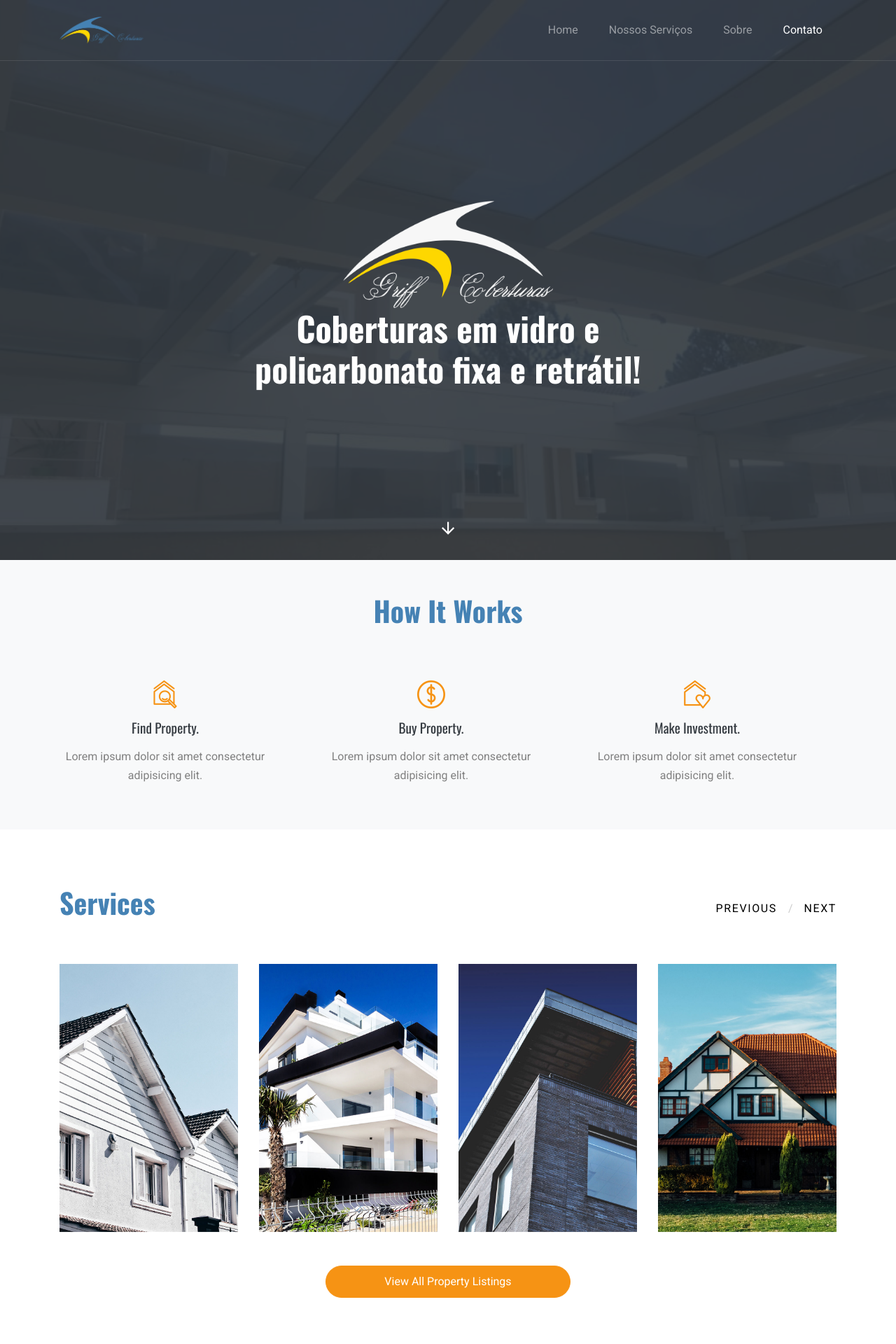
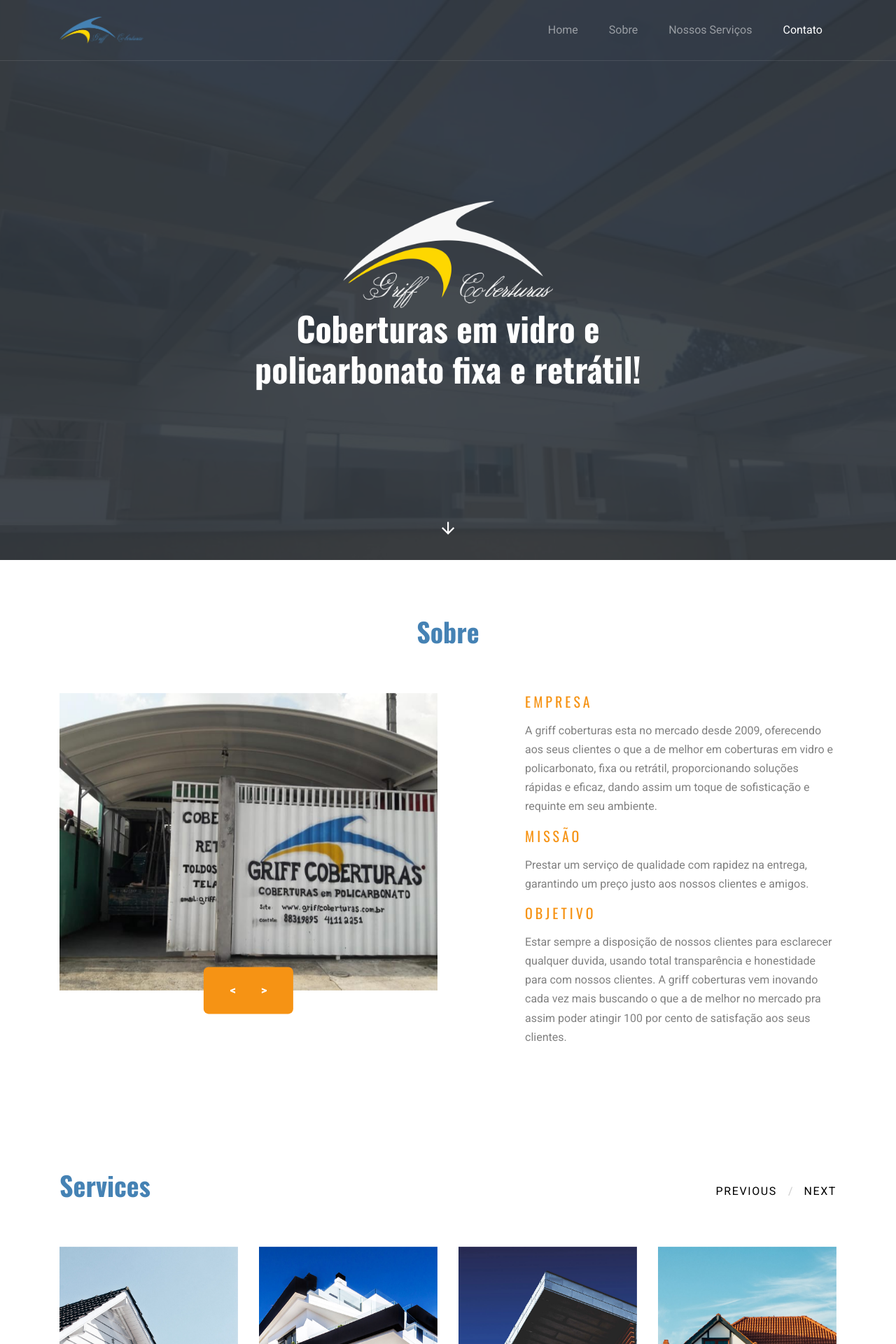
Before and after one commit to EvandroCortiano/Site_text, a PHP site: page / in a window 1280 px wide. Shown: the top 1920 px of the page at 70% size. Run offline with PHP 8.4, Linux system fonts and the light colour scheme; some web fonts are replaced.

Commit message:
Atualização do Layout do site

```diff
--- a/Site/css/style.css
+++ b/Site/css/style.css
@@ -559,7 +559,9 @@
     .sticky-wrapper.is-sticky .site-navbar ul li a {
       color: #000 !important; }
       .sticky-wrapper.is-sticky .site-navbar ul li a.active {
-        color: #f69314 !important; }
+        /* color: #f69314 !important;  */
+        color: #4582b4 !important;
+      }
   .sticky-wrapper .shrink {
     padding-top: 10px !important;
     padding-bottom: 10px !important; }
@@ -1371,7 +1373,7 @@
   display: none; }
 
 .section-sub-title {
-  font-size: 13px;
+  font-size: 20px;
   color: #f69314;
   letter-spacing: .2em;
   text-transform: uppercase; }
@@ -1379,7 +1381,7 @@
 .section-title {
   color: #4582b4;
   /* color: #f69314; */
-  font-size: 40px;
+  font-size: 38px;
   font-weight: 900; }
   @media (max-width: 991.98px) {
     .section-title {
@@ -1712,3 +1714,7 @@
       margin: 4px; }
     .with-dots .owl-dots .owl-dot.active span {
       background: #f69314; }
+
+.img-sobre {
+  max-height: 500px !important;
+}
--- a/Site/index.php
+++ b/Site/index.php
@@ -56,8 +56,8 @@
             <nav class="site-navigation position-relative text-right" role="navigation">
               <ul class="site-menu main-menu js-clone-nav mr-auto d-none d-lg-block">
                 <li><a href="#home-section" class="nav-link">Home</a></li>
+                <li><a href="#about-section" class="nav-link">Sobre</a></li>
                 <li><a href="#properties-section" class="nav-link">Nossos Serviços</a></li>
-                <li><a href="#about-section" class="nav-link">Sobre</a></li>
                 <li><a href="#contact-section" class="nav-link">Contato</a></li>
               </ul>
             </nav>
@@ -84,8 +84,53 @@
       <a href="#howitworks-section" class="smoothscroll arrow-down"><span class="icon-arrow_downward"></span></a>
     </div>
 
+    <!-- Sobre -->
+    <section class="site-section" id="about-section">
+      <div class="container">
+      <div class="row mb-5 justify-content-center">
+          <div class="col-md-7 text-center">
+            <h2 class="section-title mb-3">Sobre</h2>
+          </div>
+        </div>
+        <div class="row">
+          <div class="col-lg-6">
+            <div class="owl-carousel slide-one-item-alt img-sobre">
+              <img src="images/sedegriff_01.jpg" alt="Image" class="img-fluid img-sobre">
+              <img src="images/sedegriff_02.jpg" alt="Image" class="img-fluid img-sobre">
+              <img src="images/sedegriff_03.jpg" alt="Image" class="img-fluid img-sobre">
+            </div>
+            <div class="custom-direction">
+              <a href="#" class="custom-prev"><b>&nbsp; < &nbsp;</b></a><a href="#" class="custom-next"><b>&nbsp; > &nbsp;</b></a>
+            </div>
+          </div>
+          <div class="col-lg-5 ml-auto">
+            <h2 class="section-sub-title mb-3">Empresa</h2>
+            <p>A griff coberturas esta no mercado desde 2009, oferecendo aos seus clientes o que a de melhor em
+              coberturas em vidro e policarbonato, fixa ou retrátil, proporcionando soluções rápidas e eficaz,
+              dando assim um toque de sofisticação e requinte em seu ambiente.</p>
+            <h2 class="section-sub-title mb-3">Missão</h2>
+            <p>Prestar um serviço de qualidade com rapidez na entrega, garantindo um preço justo aos nossos
+              clientes e amigos.</p>
+            <h2 class="section-sub-title mb-3">Objetivo</h2>
+            <p>Estar sempre a disposição de nossos clientes para esclarecer qualquer duvida, usando total
+              transparência e honestidade para com nossos clientes. A griff coberturas vem inovando cada vez
+              mais buscando o que a de melhor no mercado pra assim poder atingir 100 por cento de satisfação
+              aos seus clientes.</p>
+            <!-- <p class="lead">Lorem ipsum dolor sit amet consectetur adipisicing elit.</p> -->
+            <!-- <ul class="list-unstyled ul-check success">
+              <li>Placeat maxime animi minus</li>
+              <li>Dolore qui placeat maxime</li>
+              <li>Consectetur adipisicing</li>
+              <li>Lorem ipsum dolor</li>
+              <li>Placeat molestias animi</li>
+            </ul> -->
+          </div>
+        </div>
+      </div>
+    </section>
+
     <!-- Como fazemos -->
-    <div class="py-5 bg-light site-section how-it-works" id="howitworks-section">
+    <!-- <div class="py-5 bg-light site-section how-it-works" id="howitworks-section">
       <div class="container">
         <div class="row mb-5 justify-content-center">
           <div class="col-md-7 text-center">
@@ -118,7 +163,7 @@
           </div>
         </div>
       </div>
-    </div>
+    </div> -->
 
     <!-- Servicos -->
     <div class="site-section" id="properties-section">
@@ -162,37 +207,6 @@
         </div>
       </div>
     </div>
-
-    <!-- Sobre -->
-    <section class="site-section" id="about-section">
-      <div class="container">
-        <div class="row">
-          <div class="col-lg-6">
-            <div class="owl-carousel slide-one-item-alt">
-              <img src="images/property_1.jpg" alt="Image" class="img-fluid">
-              <img src="images/property_2.jpg" alt="Image" class="img-fluid">
-              <img src="images/property_3.jpg" alt="Image" class="img-fluid">
-              <img src="images/property_4.jpg" alt="Image" class="img-fluid">
-            </div>
-            <div class="custom-direction">
-              <a href="#" class="custom-prev">Prev</a><a href="#" class="custom-next">Next</a>
-            </div>
-          </div>
-          <div class="col-lg-5 ml-auto">
-            <h2 class="section-title mb-3">We Are The Best RealEstate Company</h2>
-            <p class="lead">Lorem ipsum dolor sit amet consectetur adipisicing elit.</p>
-            <p>Est qui eos quasi ratione nostrum excepturi id recusandae fugit omnis ullam pariatur itaque nisi voluptas impedit Quo suscipit omnis iste velit maxime.</p>
-            <ul class="list-unstyled ul-check success">
-              <li>Placeat maxime animi minus</li>
-              <li>Dolore qui placeat maxime</li>
-              <li>Consectetur adipisicing</li>
-              <li>Lorem ipsum dolor</li>
-              <li>Placeat molestias animi</li>
-            </ul>
-          </div>
-        </div>
-      </div>
-    </section>
 
     <!-- Contato -->
     <section class="site-section bg-light bg-image" id="contact-section">
@@ -246,6 +260,8 @@
               <p class="mb-4"><a href="#">(41) 9999-9999</a></p>
               <p class="mb-0 font-weight-bold">E-mail</p>
               <p class="mb-0"><a href="#">contato@griffcoberturas.com.br</a></p>
+              <br><br>
+              <iframe src="https://www.google.com/maps/embed?pb=!1m18!1m12!1m3!1d3600.557330100153!2d-49.210477700000006!3d-25.519805900000005!2m3!1f0!2f0!3f0!3m2!1i1024!2i768!4f13.1!3m3!1m2!1s0x94dcfa70799f6ac9%3A0xdf962fa8025dfb5b!2sR.+Leonel+Bassan%2C+323+-+Cidade+Jardim%2C+S%C3%A3o+Jos%C3%A9+dos+Pinhais+-+PR%2C+83035-460!5e0!3m2!1spt-BR!2sbr!4v1429972720971" width="410" height="350" frameborder="0" style="border:0"></iframe>
             </div>
           </div>
         </div>
```
Also changed, not shown: Site/images/about_1.jpg (deleted), Site/images/hero_1.jpg (deleted), Site/images/hero_2.jpg (deleted), Site/images/img_1.jpg (deleted), Site/images/img_2.jpg (deleted), Site/images/img_3.jpg (deleted), Site/images/img_big_1.jpg (deleted), Site/images/person_1.jpg (deleted), Site/images/person_2.jpg (deleted), Site/images/person_3.jpg (deleted), Site/images/person_4.jpg (deleted), Site/images/person_5.jpg (deleted), Site/images/person_6.jpg (deleted), Site/images/person_7.jpg (deleted), 4 more files.
